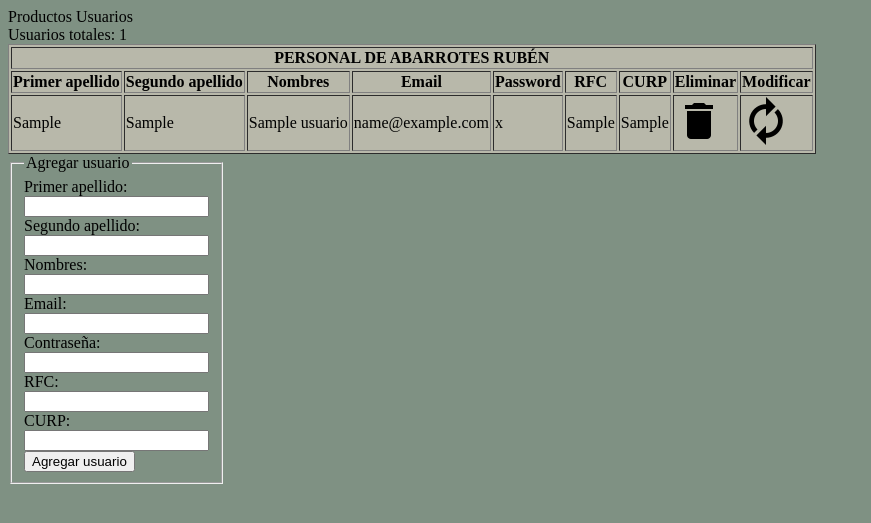
After one commit to REUBATCODE/crudweb, a PHP site: page /usuarios.php in a window 1280 px wide. The commit adds this page. Shown: the top 523 px of the page, without its empty margins (0-871 px from the left). Run offline with PHP 8.4, Linux system fonts and the light colour scheme; tables that the repository leaves empty or names only in its code hold one stand-in row (values such as "Sample post").

Commit message:
CRUD de usuarios iniciado, INSERT de usuarios funcionando
Signed-off-by: Ruben Ruiz <a22311151@uthermosillo.edu.mx>

```diff
--- /dev/null
+++ b/usuarios.php
@@ -0,0 +1,61 @@
+<!DOCTYPE html>
+<html lang="en">
+<head>
+    <meta charset="UTF-8">
+    <meta http-equiv="X-UA-Compatible" content="IE=edge">
+    <meta name="viewport" content="width=device-width, initial-scale=1.0">
+    <title>Abarrotes Ruben</title>
+</head>
+<body bgcolor="#7F9183">
+    Productos Usuarios <br>
+    <?php
+        /* PARA MOSTRAR ERRORES EN MAC */
+        ini_set('display_errors', 1);
+        ini_set('display_startup_errors', 1);
+        error_reporting(E_ALL);
+
+        /* ESTABLECEMOS LA CONEXIÓN*/
+        $conexion = new mysqli("localhost", "root", "", "pos") or die("Por alguna razón, no se pudo conectar al servidor.");
+        /* ESTABLECEMOS LAS VARIABLES DE COMANDO*/
+        $queryselect = "SELECT * FROM usuarios";
+        $comando= mysqli_query($conexion, $queryselect);
+        /* UNA TABLA A FORMA DE GRID*/
+        if($comando->num_rows>0)
+        {
+            echo "Usuarios totales: ".$comando->num_rows;
+            echo "<table border='1' bgcolor='#B8B8AA'><tr><th colspan='9'>PERSONAL DE ABARROTES RUBÉN</th><tr><th>Primer apellido</th><th>Segundo apellido</th></th><th>Nombres</th><th>Email</th><th>Password</th><th>RFC</th><th>CURP</th><th>Eliminar</th><th>Modificar</th></tr>";
+            while($registro=$comando->fetch_assoc())
+            {
+                echo "\n\t<tr bgcolor='#B8B8AA'>
+                <td>".$registro["apellido1"]."</td>\n\t
+                <td>".$registro["apellido2"]."</td>\n\t
+                <td>".$registro["nombres"]."</td>\n\t
+                <td>".$registro["email"]."</td>\n\t
+                <td>".$registro["password"]."</td>\n\t
+                <td>".$registro["rfc"]."</td>\n\t
+                <td>".$registro["curp"]."</td>\n\t
+                <td> <a href='delete.php?codigo=".$registro['email']."'> <img src='./img/icon_delete.png'> </a> </td>
+                <td> <a href='update.php?codigo=".$registro['email']."'> <img src='./img/icon_update.png'> </a> </td> </tr>\n";
+            }
+            echo "</table>";
+        }
+        else{
+            echo "No se encontraron registros en la DB.";
+        }
+
+    ?>
+    <form action="insert_usuarios.php" method="post">
+        <fieldset style="width: 0px">
+            <legend>Agregar usuario</legend>
+                Primer apellido: <input name="apellido1" type="text" value=''><br>
+                Segundo apellido: <input name="apellido2" type="text" value=''><br>
+                Nombres: <input name="nombres" type="text" value=''><br>
+                Email: <input name="email" type="text" value=''><br>
+                Contraseña: <input name="password" type="text" value=''><br>
+                RFC: <input name="rfc" type="text" value=''><br>
+                CURP: <input name="curp" type="text" value=''><br>
+            <input type="submit" value='Agregar usuario'>
+        </fieldset>
+    </form>
+</body>
+</html>
```
Also changed, not shown: insert_usuarios.php (added, +33 -0 lines), productos.php (+10 -12 lines), update.php (added, +33 -0 lines), update_back.php (added, +14 -0 lines).
